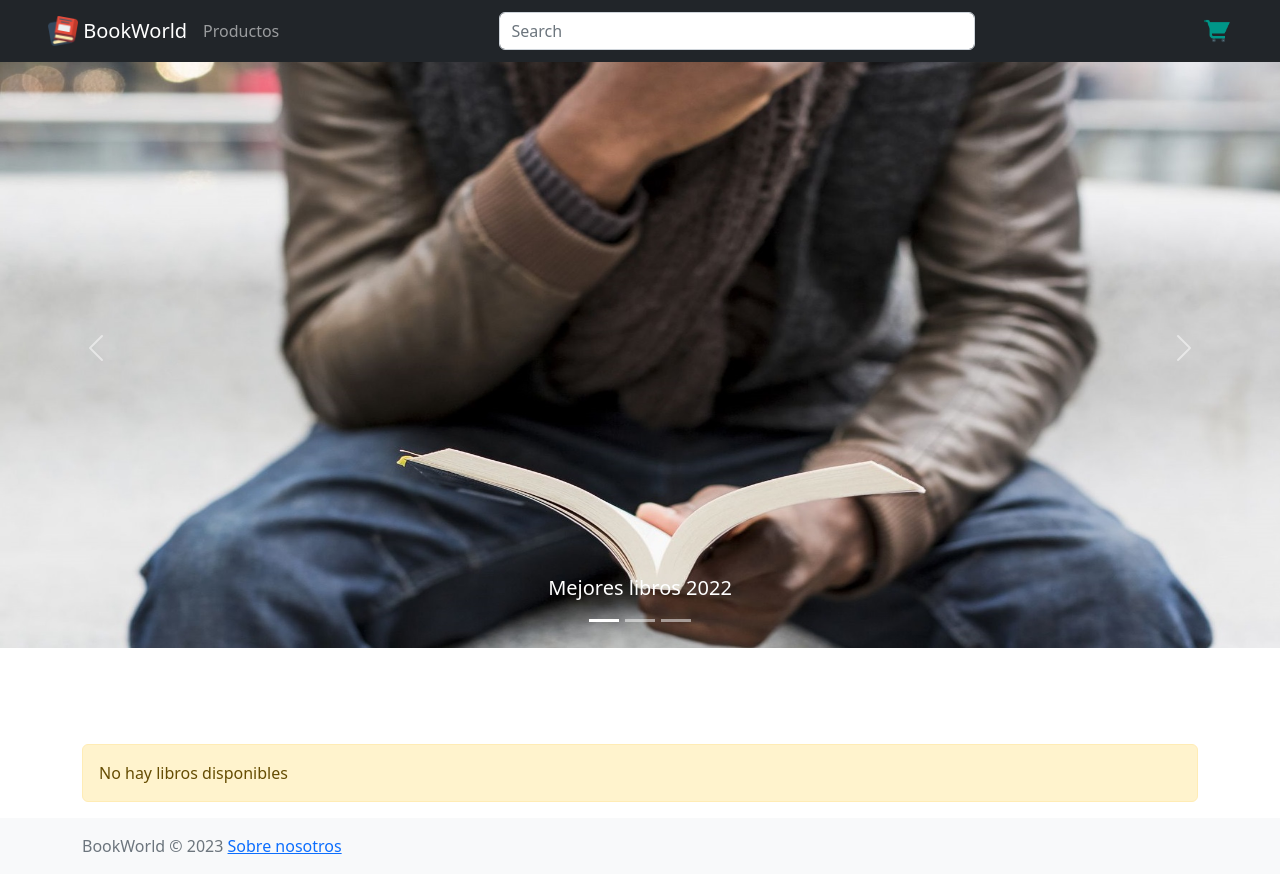
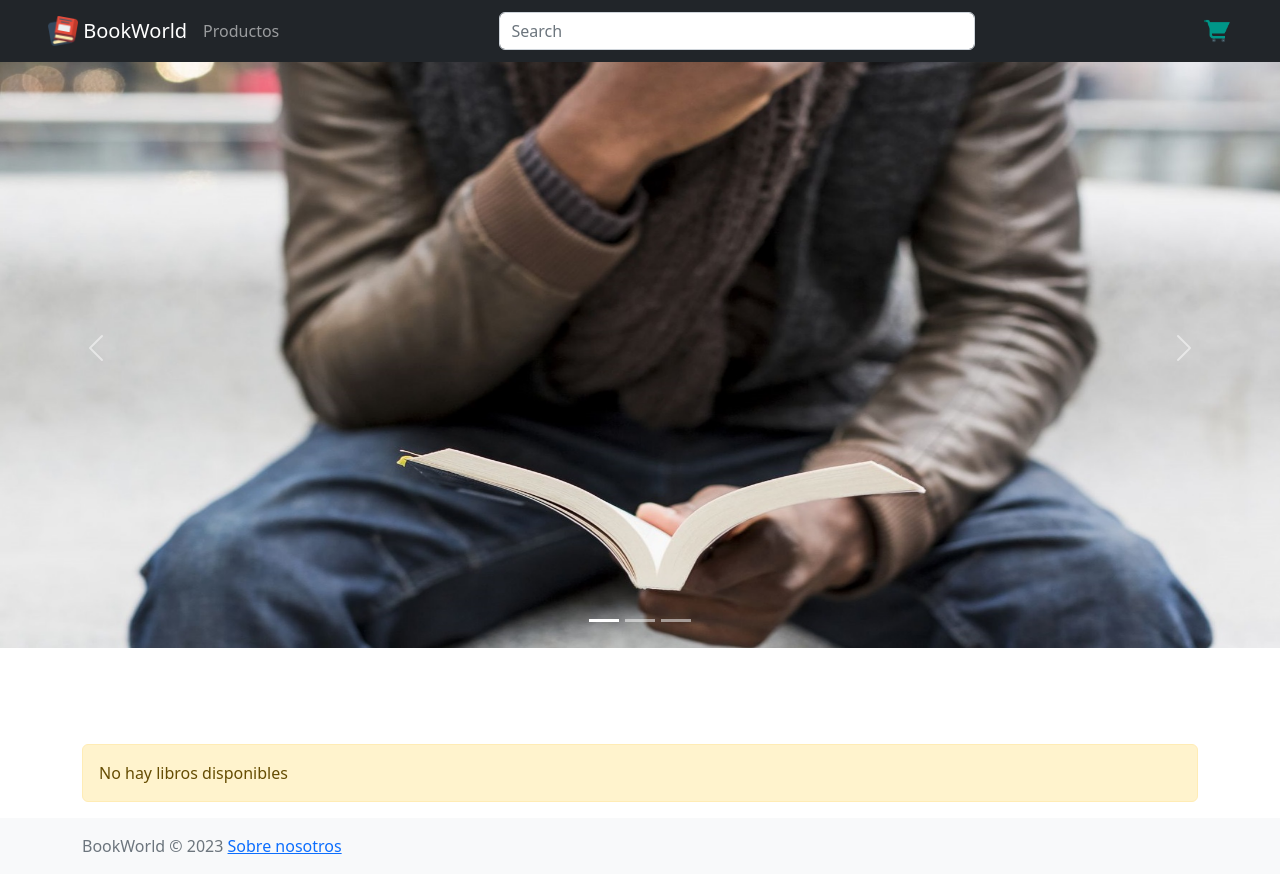
Before and after one commit to Yerrog1/BookWorld, a Django app: page / in a window 1280 px wide. Run offline with Django 4.2, Linux system fonts and the light colour scheme; data that the repository does not hold is empty.

Commit message:
avanzado

```diff
--- a/templates/index.html
+++ b/templates/index.html
@@ -76,9 +76,6 @@
                    title="Mejores libros 2022">
                     <img src="{% static 'img/bestBooks.jpg' %}" height="600px"
                          class="d-block w-100" alt="Mejores libros 2022">
-                    <div class="carousel-caption d-none d-md-block">
-                        <h5>Mejores libros 2022</h5>
-                    </div>
 
                 </a>
             </div>
```
